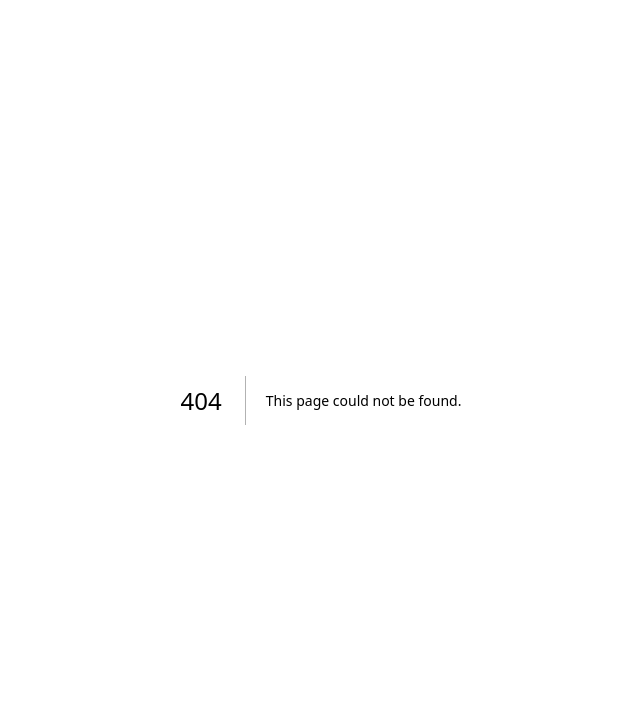
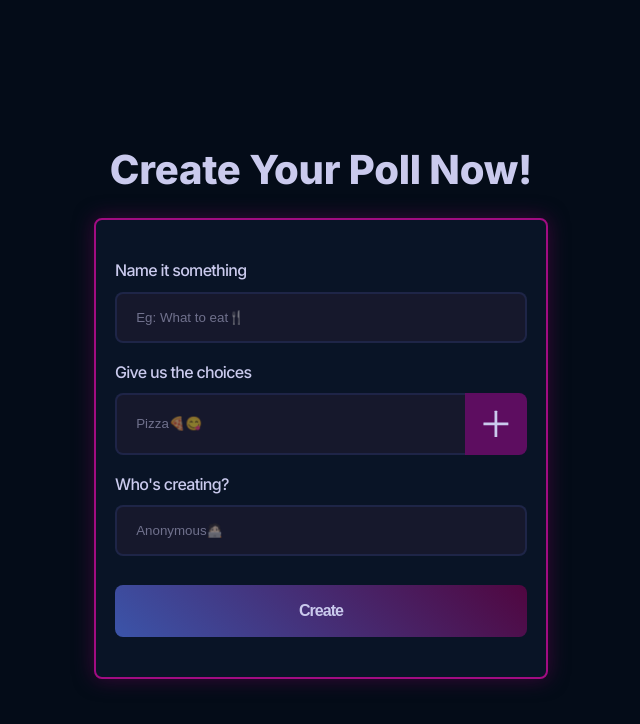
Before and after one commit to Varadarajan-M/decidify, a Next.js app in the folder decidify-app/: page /new-poll in a window 1280 px wide. Before the commit this address had no page. Shown: the top 724 px of the page, without its empty margins (319-959 px from the left). Built offline with nearby package versions, Linux system fonts and the light colour scheme.

Commit message:
Completed New poll page UI, added PollForm,PollOption add/remove functionality.

```diff
--- a/decidify-app/next.config.js
+++ b/decidify-app/next.config.js
@@ -1,4 +1,11 @@
 /** @type {import('next').NextConfig} */
-const nextConfig = {}
+const nextConfig = {
+	webpack(config) {
+		config.infrastructureLogging = {
+			level: 'error',
+		};
+		return config;
+	},
+};
 
-module.exports = nextConfig
+module.exports = nextConfig;
--- a/decidify-app/package.json
+++ b/decidify-app/package.json
@@ -13,7 +13,8 @@
 		"next": "13.4.2",
 		"react": "18.2.0",
 		"react-dom": "18.2.0",
-		"react-hook-form": "^7.43.9"
+		"react-hook-form": "^7.43.9",
+		"react-icons": "^4.8.0"
 	},
 	"devDependencies": {
 		"@types/node": "20.1.3",
--- /dev/null
+++ b/decidify-app/src/app/components/poll/PollForm.tsx
@@ -0,0 +1,117 @@
+'use client';
+import '@/styles/components/poll-form.scss';
+import { useState } from 'react';
+import { UseFormRegister, useForm } from 'react-hook-form';
+import { AiOutlineClose, AiOutlinePlus } from 'react-icons/ai';
+import { formConfig } from './form-config';
+type FormData = {
+	Poll_Question: string;
+	Poll_Options: string;
+	Poll_Owner: string;
+};
+
+type FormGroupProps = {
+	htmlFor: string;
+	label: string;
+	register: UseFormRegister<FormData>;
+	id: keyof FormData;
+	placeholder: string;
+};
+
+const FormGroup = ({
+	htmlFor,
+	label,
+	register,
+	id,
+	placeholder,
+}: FormGroupProps) => (
+	<div className='form-group'>
+		<label htmlFor={htmlFor} className='form-label'>
+			{label}
+		</label>
+		<input
+			{...register(id)}
+			id={id}
+			placeholder={placeholder}
+			className='form-control'
+		/>
+	</div>
+);
+
+const PollForm = () => {
+	const { Poll_Question, Poll_Options, Poll_Owner } = formConfig;
+	const [pollOptionPills, setPollOptionPills] = useState<string[]>([]);
+
+	const {
+		register,
+		formState: { errors },
+		watch,
+	} = useForm<FormData>({
+		mode: 'onChange',
+	});
+
+	const pollOptions = watch('Poll_Options');
+
+	const addOptionHandler = () => {
+		if (pollOptions) {
+			setPollOptionPills((prev) => [...new Set([pollOptions, ...prev])]);
+		}
+	};
+
+	const removeOptionHandler = (idx: number) => {
+		setPollOptionPills((prev) => prev.filter((_, i) => i !== idx));
+	};
+
+	return (
+		<form className='new-poll-form'>
+			<FormGroup
+				htmlFor={Poll_Question.id}
+				label={Poll_Question.label}
+				register={register}
+				id={'Poll_Question'}
+				placeholder={Poll_Question.placeholder}
+			/>
+
+			<div className='form-group'>
+				<label htmlFor={Poll_Options.id} className='form-label'>
+					{Poll_Options.label}
+				</label>
+				<div className='form-group-input-btn'>
+					<input
+						{...register('Poll_Options')}
+						id={Poll_Options.id}
+						placeholder={Poll_Options.placeholder}
+						className='form-control'
+					/>
+					<AiOutlinePlus onClick={addOptionHandler} className='btn-round' />
+				</div>
+				{pollOptionPills.length > 0 ? (
+					<div className='form-control-pills-container'>
+						{pollOptionPills.map((pill, idx) => (
+							<span key={pill} className='form-control-pill'>
+								{pill}
+								<AiOutlineClose
+									onClick={() => removeOptionHandler(idx)}
+									className='close-icon'
+								/>
+							</span>
+						))}
+					</div>
+				) : (
+					''
+				)}
+			</div>
+			<FormGroup
+				htmlFor={Poll_Owner.id}
+				label={Poll_Owner.label}
+				register={register}
+				id={'Poll_Owner'}
+				placeholder={Poll_Owner.placeholder}
+			/>
+
+			<button className='submit-btn gradient-btn'>Create</button>
+		</form>
+	);
+};
+
+export default PollForm;
--- /dev/null
+++ b/decidify-app/src/app/components/poll/form-config.ts
@@ -0,0 +1,20 @@
+export const formConfig = {
+	Poll_Question: {
+		id: 'Poll_Question',
+		type: 'text',
+		placeholder: 'Eg: What to eat🍴',
+		label: 'Name it something',
+	},
+	Poll_Options: {
+		id: 'Poll_Options',
+		type: 'text',
+		placeholder: 'Pizza🍕😋',
+		label: 'Give us the choices',
+	},
+	Poll_Owner: {
+		id: 'Poll_Owner',
+		type: 'text',
+		placeholder: 'Anonymous🧑🏻‍💻',
+		label: "Who's creating?",
+	},
+};
--- a/decidify-app/src/app/layout.tsx
+++ b/decidify-app/src/app/layout.tsx
@@ -10,8 +10,9 @@ const inter = Inter({
 });
 
 export const metadata = {
-	title: 'Create Next App',
-	description: 'Generated by create next app',
+	title: 'Decidify',
+	description:
+		"Can't Decide? Leave it to the Masses! Create Your Anonymous Poll and Let the Votes Determine Your Choice!",
 };
 
 export default function RootLayout({
--- /dev/null
+++ b/decidify-app/src/app/new-poll/page.tsx
@@ -0,0 +1,16 @@
+import React from 'react';
+import '@/styles/pages/new-poll.scss';
+import PollForm from '../components/poll/PollForm';
+
+const NewPollPage = () => {
+	return (
+		<section className='new-poll-container'>
+			<div className='form-container'>
+				<h3 className='new-poll-form-header'>Create Your Poll Now!</h3>
+				<PollForm />
+			</div>
+		</section>
+	);
+};
+
+export default NewPollPage;
--- a/decidify-app/src/app/page.tsx
+++ b/decidify-app/src/app/page.tsx
@@ -1,4 +1,5 @@
 import '@/styles/pages/landing-page.scss';
+import Link from 'next/link';
 
 export default function LandingPage() {
 	return (
@@ -8,7 +9,9 @@ export default function LandingPage() {
 				Stop second-guessing and start deciding! Create your own
 				<b> FREE anonymous</b> polls and let the people decide!
 			</p>
-			<button className='create-poll-btn'>Let&apos;s create a poll</button>
+			<Link role='button' href='/new-poll' className='create-poll-btn'>
+				Let&apos;s create a poll
+			</Link>
 		</main>
 	);
 }
--- /dev/null
+++ b/decidify-app/src/styles/components/poll-form.scss
@@ -0,0 +1,111 @@
+@import '../variables';
+@import '../mixins';
+.new-poll-form {
+	border: 2px solid #a20c82;
+	border-radius: 8px;
+	padding: 2.5rem 1.2rem;
+	background: #091426;
+	display: flex;
+	flex-direction: column;
+	gap: 1.2rem;
+	box-shadow: 0 0 20px 0px #3b0739;
+
+	.form-group {
+		display: flex;
+		flex-direction: column;
+		gap: 0.7rem;
+		color: $button-text-gradient;
+
+		.form-label {
+			font-size: 1rem;
+			font-weight: 500;
+			letter-spacing: -0.7px;
+		}
+		.form-control {
+			@include reset-button;
+			border: 2px solid #3b54a938;
+			padding: 1rem 1.2rem;
+			border-radius: 8px;
+			background-color: #16182c;
+			color: rgba($button-text-gradient, 0.9);
+			font-weight: 500;
+
+			&::placeholder {
+				color: rgba($button-text-gradient, 0.5);
+			}
+		}
+
+		.form-group-input-btn {
+			display: grid;
+			grid-template-columns: 85% 1fr;
+
+			.form-control {
+				border-top-right-radius: 0;
+				border-bottom-right-radius: 0;
+				border-right: none;
+			}
+			.btn-round {
+				@include reset-button;
+				background: #5d0d60;
+				border-top-right-radius: 8px;
+				border-bottom-right-radius: 8px;
+				height: 100%;
+				width: 100%;
+				padding: 20%;
+				cursor: pointer;
+			}
+		}
+	}
+	.gradient-btn {
+		@include reset-button;
+
+		background: $button-bg-gradient;
+		padding: 1rem 0.7rem;
+		font-size: 1rem;
+		border-radius: 8px;
+		font-weight: 800;
+		color: $button-text-gradient;
+		line-height: 1.2rem;
+		letter-spacing: -0.95px;
+		margin: auto;
+		width: 100%;
+		cursor: pointer;
+		margin-top: 10px;
+		&:hover {
+			filter: brightness(1.4);
+		}
+	}
+
+	.form-control-pills-container {
+		display: flex;
+		flex-wrap: wrap;
+		gap: 0.4rem;
+		width: 100%;
+		max-height: 150px;
+		overflow-y: auto;
+		background: #2d09348f;
+
+		padding: 1rem;
+		border-radius: 10px;
+
+		::-webkit-scrollbar {
+			display: none;
+		}
+		.form-control-pill {
+			padding: 0.4rem 1.2rem;
+			border-radius: 20px;
+			text-align: center;
+			background-color: #360041;
+			color: #cacaed;
+			font-weight: 500;
+			display: flex;
+			align-items: center;
+			gap: 0.3rem;
+			.close-icon {
+				margin-bottom: -2px;
+				justify-self: end;
+				color: rgb(159, 7, 7);
+			}
+		}
+	}
+}
--- a/decidify-app/src/styles/globals.scss
+++ b/decidify-app/src/styles/globals.scss
@@ -19,14 +19,3 @@ a {
 button {
 	@include reset-button;
 }
-
-main {
-	.gradient-text {
-	}
-	.gradient-header {
-		@include gradient-text($gradient-header);
-		font-weight: 700;
-		font-size: 4rem;
-		filter: contrast(0.8);
-	}
-}
--- a/decidify-app/src/styles/pages/landing-page.scss
+++ b/decidify-app/src/styles/pages/landing-page.scss
@@ -39,7 +39,8 @@
 		line-height: 1.2rem;
 		letter-spacing: -0.95px;
 		cursor: pointer;
-
+		width: 270px;
+		text-align: center;
 		&:hover {
 			filter: brightness(1.4);
 		}
@@ -58,6 +59,7 @@
 		.create-poll-btn {
 			padding: 1rem;
 			font-size: 1rem;
+			width: unset;
 		}
 	}
 }
--- /dev/null
+++ b/decidify-app/src/styles/pages/new-poll.scss
@@ -0,0 +1,36 @@
+@import '../variables';
+
+.new-poll-container {
+	height: 100vh;
+	width: 100%;
+	display: flex;
+	flex-direction: column;
+	align-items: center;
+	// justify-content: center;
+
+	.form-container {
+		margin: auto;
+		max-width: min(650px, 75vw);
+
+		.new-poll-form-header {
+			color: $button-text-gradient;
+			font-weight: 800;
+			font-size: 2.5rem;
+			letter-spacing: -0.25px;
+			text-align: center;
+			margin: 1.5rem 1rem;
+		}
+	}
+}
+
+@media screen and (max-width: $medium-screen-size) {
+	.new-poll-container {
+		.form-container {
+			max-width: min(650px, 90vw);
+
+			.new-poll-form-header {
+				font-size: 2rem;
+			}
+		}
+	}
+}
--- a/decidify-app/tsconfig.json
+++ b/decidify-app/tsconfig.json
@@ -1,6 +1,6 @@
 {
 	"compilerOptions": {
-    "target": "es5",
+		"target": "es2015",
 		"lib": ["dom", "dom.iterable", "esnext"],
 		"allowJs": true,
 		"skipLibCheck": true,
```
Also changed, not shown: 1 other file (tests, documents, lock files or other folders). Lines whose indentation alone changed are shown as unchanged.
